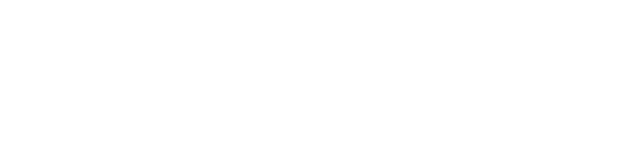
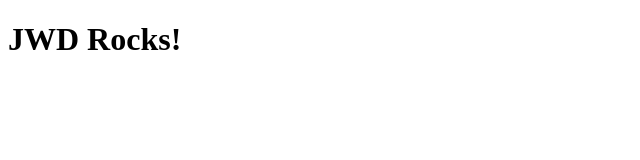
Before and after one commit to Davopotamus/JWD-Eatery, a plain HTML site: page index.html in a window 1280 px wide. Shown: the whole page, without its empty margins (0-640 px from the left). Drawn offline with Linux system fonts and the light colour scheme; files that its build step writes are made by us from their sources; files whose address does not match are found by name.

Commit message:
Added H1 to website

```diff
--- a/index.html
+++ b/index.html
@@ -9,7 +9,7 @@
 </head>
 
 <body>
-
+  <h1>JWD Rocks!</h1>
   <script src="script.js"></script>
 </body>
 
```
